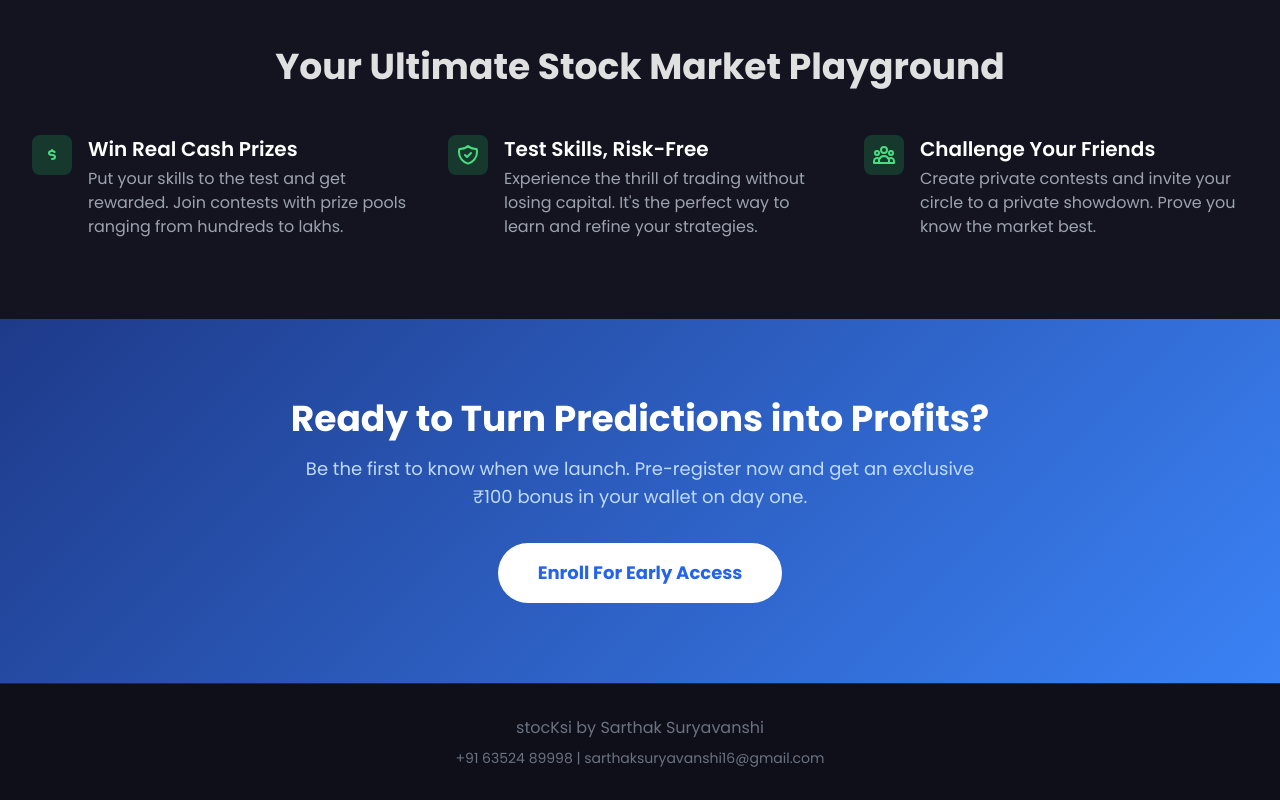
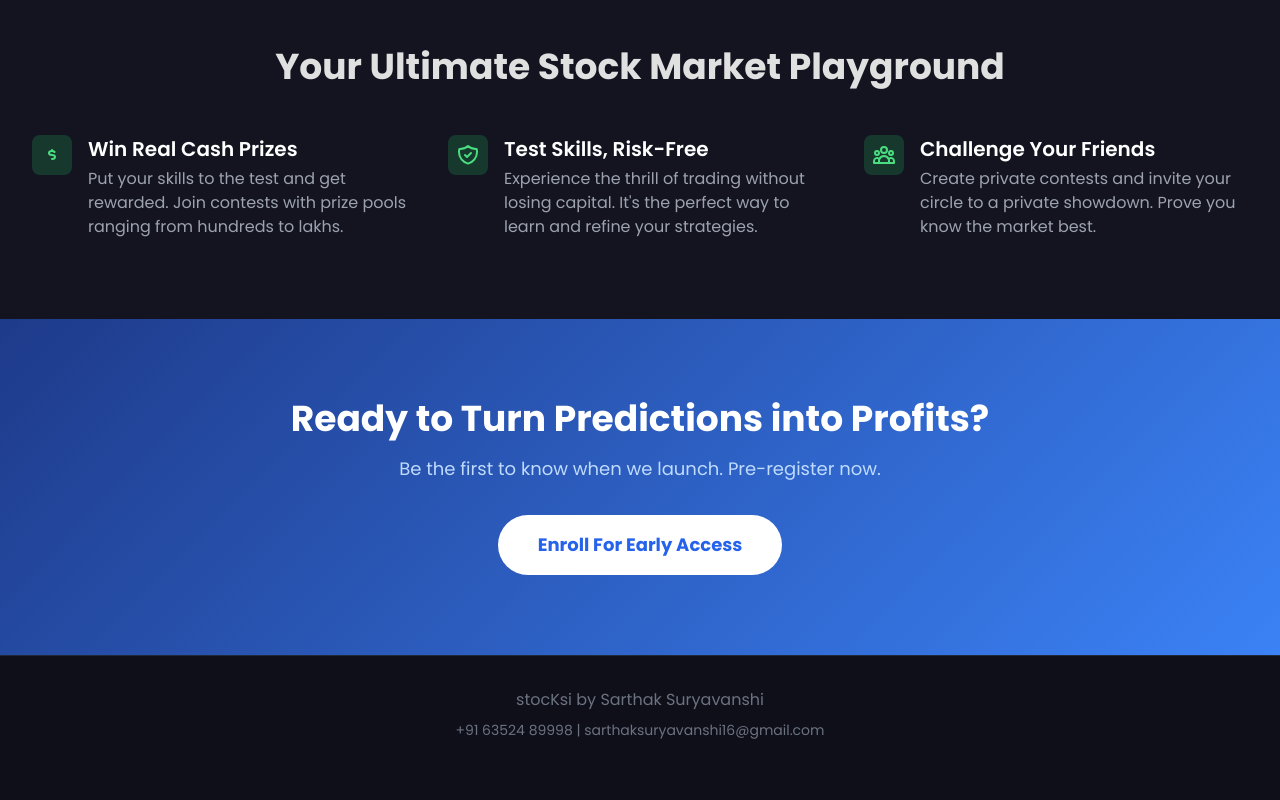
Before and after one commit to sarthak1609/stocksi, a plain HTML site: page index.html in a window 1280 px wide. Shown: the part 1491-2291 px from the top of the page. After the commit the page ends 2263 px from the top, so only its background shows below. Drawn offline with nearby package versions, Linux system fonts and the light colour scheme.

Commit message:
Update index.html

```diff
--- a/index.html
+++ b/index.html
@@ -300,8 +300,7 @@
           Ready to Turn Predictions into Profits?
         </h3>
         <p class="mt-4 max-w-2xl mx-auto text-lg text-blue-200">
-          Be the first to know when we launch. Pre-register now and get an
-          exclusive ₹100 bonus in your wallet on day one.
+          Be the first to know when we launch. Pre-register now.
         </p>
         <div class="mt-8">
           <a
```
